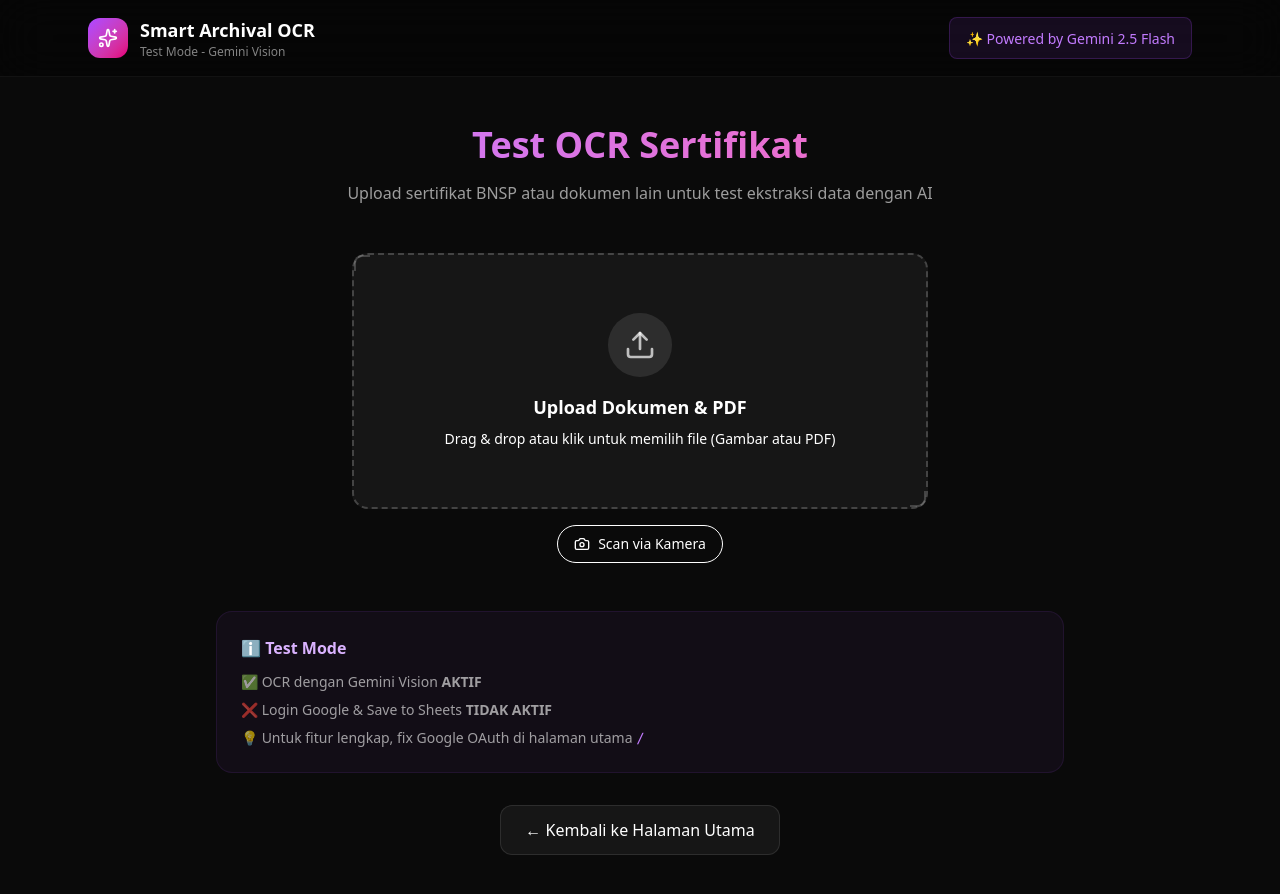
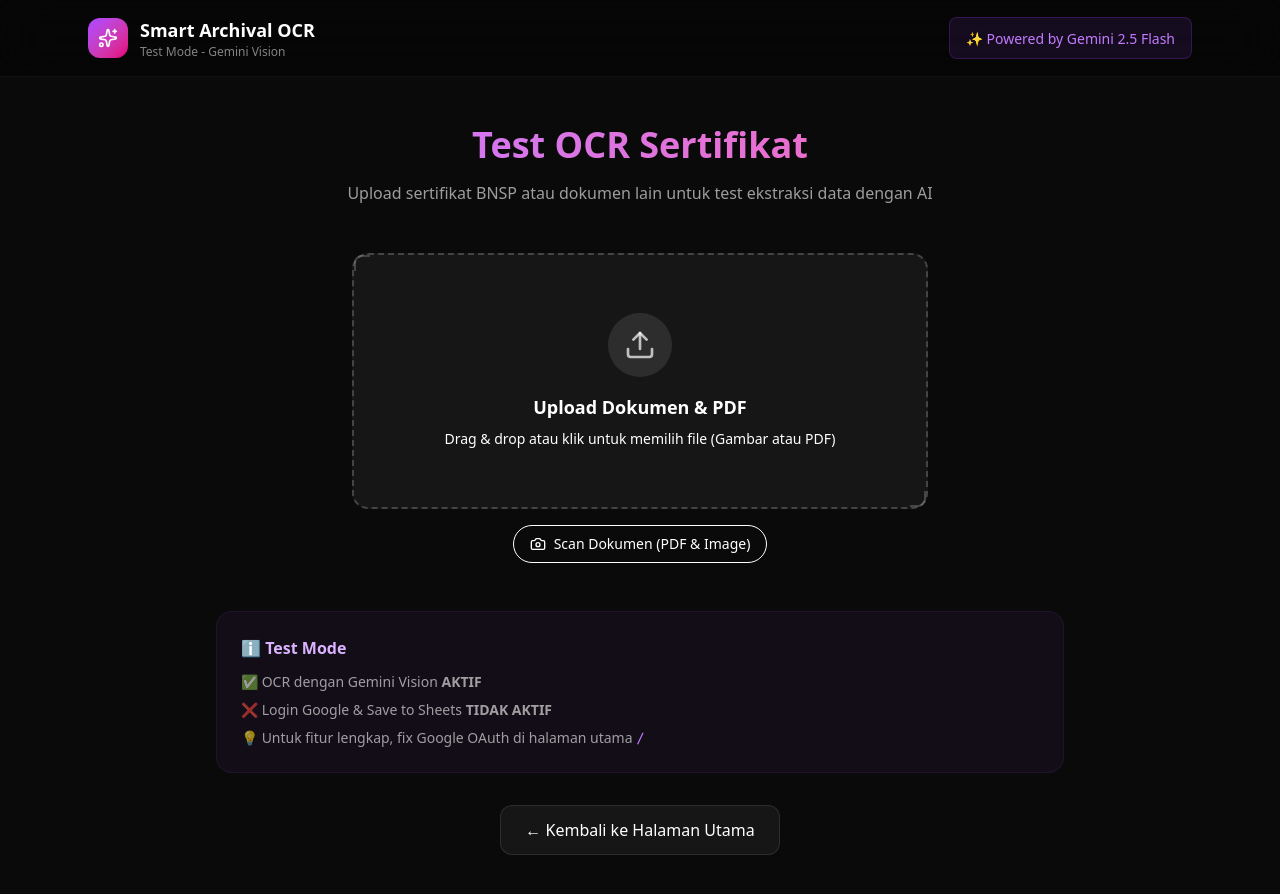
Before and after one commit to Fathir884/smart-archival-ocr, a Next.js app: page /test-ocr in a window 1280 px wide. Shown: the top 894 px of the page. Built offline with nearby package versions, Linux system fonts and the light colour scheme.

Commit message:
fix: explicit bump to v2.3 to force clear server cache and use gemini pro

```diff
--- a/src/app/page.tsx
+++ b/src/app/page.tsx
@@ -165,7 +165,7 @@ export default function Home() {
       {/* Creator Info (Top Left) */}
       <div className="absolute top-6 left-6 flex items-center gap-2 z-20">
         <div className="glass px-4 py-2 rounded-full border border-white/10">
-          <span className="text-sm text-white/60">Created by <span className="text-white font-medium">Fathir Ramadhan</span> <span className="text-xs text-green-400 ml-1 border border-green-500/30 px-1 rounded">v2.2 (Siap Pakai)</span></span>
+          <span className="text-sm text-white/60">Created by <span className="text-white font-medium">Fathir Ramadhan</span> <span className="text-xs text-yellow-400 ml-1 border border-yellow-500/30 px-1 rounded">v2.3 (PRO Model)</span></span>
         </div>
       </div>
 
--- a/src/components/file-upload.tsx
+++ b/src/components/file-upload.tsx
@@ -92,7 +92,7 @@ export function FileUpload({ onFileSelect, disabled = false }: FileUploadProps)
                         className="flex items-center gap-2 text-sm text-primary hover:text-primary/80 transition-colors bg-primary/10 px-4 py-2 rounded-full border border-primary/20 hover:bg-primary/20"
                     >
                         <Camera className="w-4 h-4" />
-                        <span>Scan via Kamera</span>
+                        <span>Scan Dokumen (PDF & Image)</span>
                     </button>
                 </div>
             )}
```
